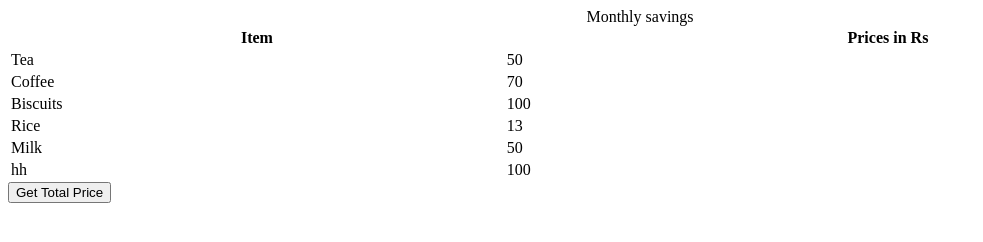
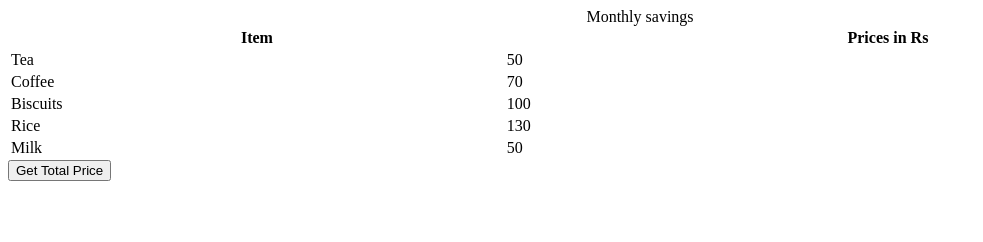
Before and after one commit to acciojob/grofers-checkout-Tanmayjain0906, a website: page main.html in a window 1280 px wide. Shown: the whole page, without its empty margins (0-983 px from the left). Drawn offline with Linux system fonts and the light colour scheme.

Commit message:
created a submission

```diff
--- a/main.html
+++ b/main.html
@@ -30,17 +30,13 @@
     </tr>
     <tr>
       <td class="item">Rice</td>
-      <td class="price">13</td>
+      <td class="price">130</td>
     </tr>
     <tr>
       <td class="item">Milk</td>
       <td class="price">50</td>
-    </tr>
-		<tr>
-      <td class="item">hh</td>
-      <td class="price">100</td>
-    </tr>
-  </table>
+	</tr>
+	</table>
     <script type="text/javascript" src="./script.js">
 </script>
 
```
